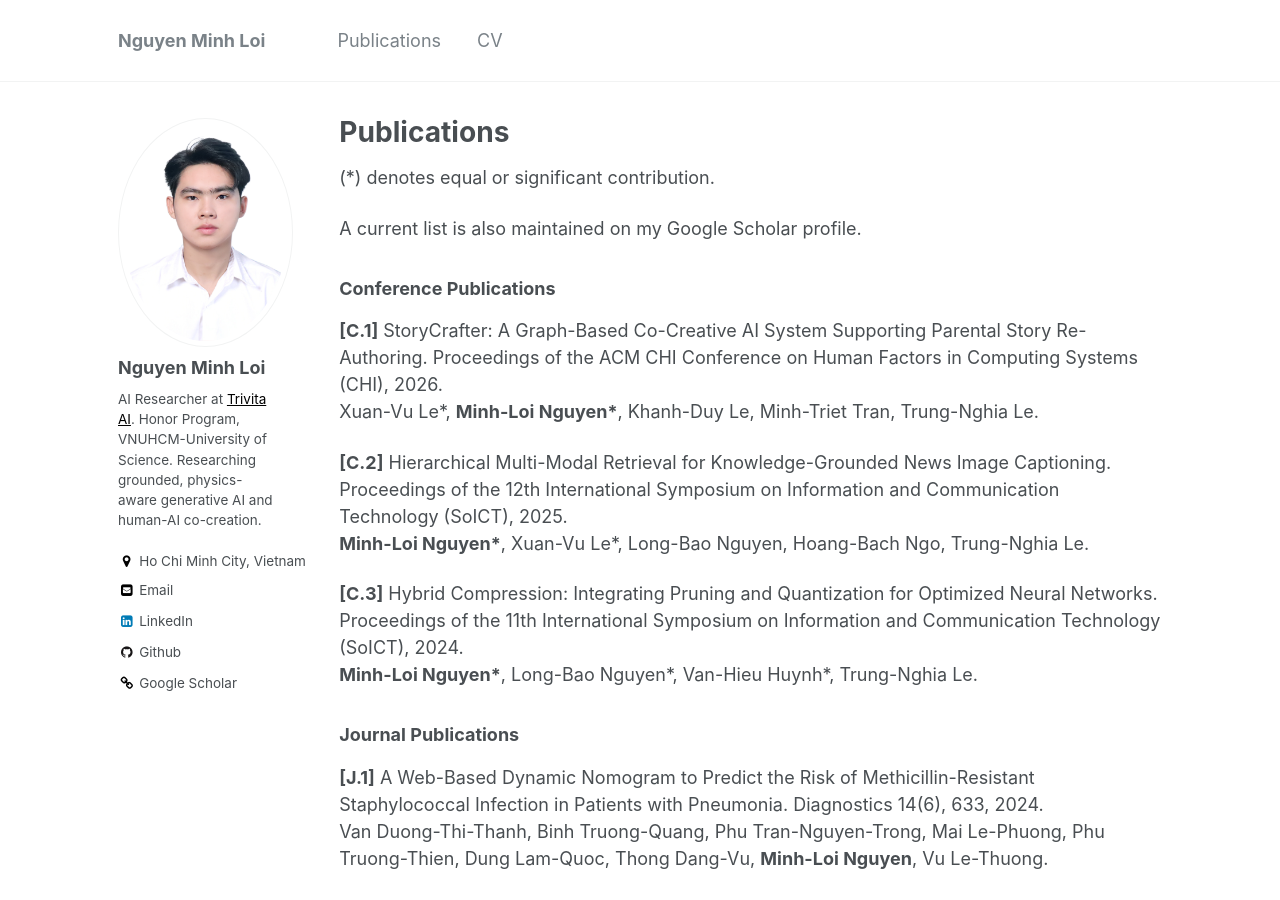
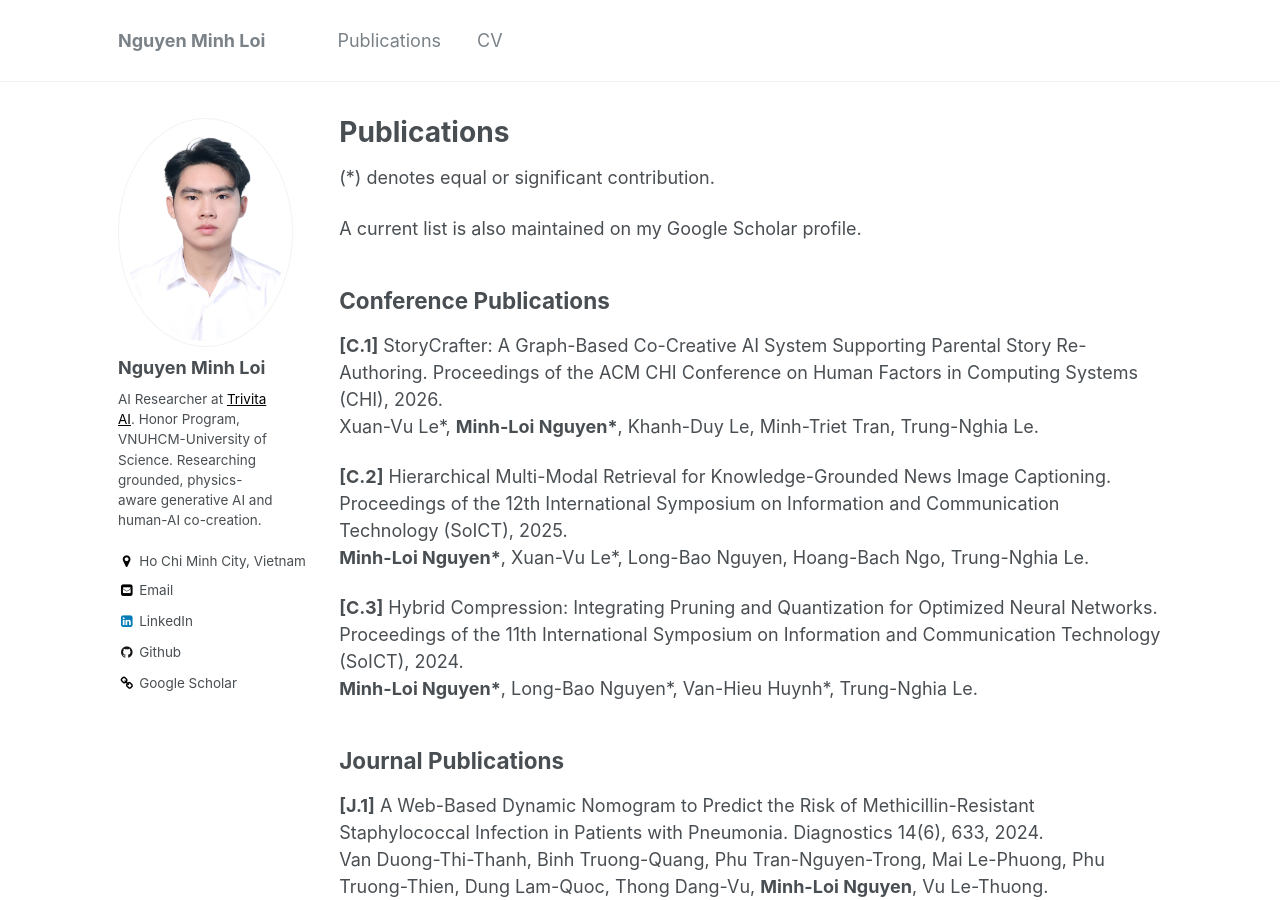
Before and after one commit to mf0212/mf0212.github.io, a Jekyll site: the page built from _pages/publications.md, in a window 1280 px wide and 900 px high. Built offline with Jekyll 4.4.1, drawn with Linux system fonts in a browser that asks for light colours.

```diff
--- a/_pages/publications.md
+++ b/_pages/publications.md
@@ -11,7 +11,7 @@ author_profile: true
 
 A current list is also maintained on my [Google Scholar](https://scholar.google.com/citations?user=f_btpZwAAAAJ&hl=en) profile.
 
-### Conference Publications
+## Conference Publications
 
 **[C.1]** [StoryCrafter: A Graph-Based Co-Creative AI System Supporting Parental Story Re-Authoring](https://doi.org/10.1145/3772363.3798778). Proceedings of the ACM CHI Conference on Human Factors in Computing Systems (CHI), 2026.
 Xuan-Vu Le\*, **Minh-Loi Nguyen\***, Khanh-Duy Le, Minh-Triet Tran, Trung-Nghia Le.
@@ -22,12 +22,12 @@ Xuan-Vu Le\*, **Minh-Loi Nguyen\***, Khanh-Duy Le, Minh-Triet Tran, Trung-Nghia
 **[C.3]** [Hybrid Compression: Integrating Pruning and Quantization for Optimized Neural Networks](https://doi.org/10.1007/978-981-96-4282-3_5). Proceedings of the 11th International Symposium on Information and Communication Technology (SoICT), 2024.
 **Minh-Loi Nguyen\***, Long-Bao Nguyen\*, Van-Hieu Huynh\*, Trung-Nghia Le.
 
-### Journal Publications
+## Journal Publications
 
 **[J.1]** [A Web-Based Dynamic Nomogram to Predict the Risk of Methicillin-Resistant Staphylococcal Infection in Patients with Pneumonia](https://doi.org/10.3390/diagnostics14060633). Diagnostics 14(6), 633, 2024.
 Van Duong-Thi-Thanh, Binh Truong-Quang, Phu Tran-Nguyen-Trong, Mai Le-Phuong, Phu Truong-Thien, Dung Lam-Quoc, Thong Dang-Vu, **Minh-Loi Nguyen**, Vu Le-Thuong.
 
-### Conference Submissions
+## Conference Submissions
 
 **[CS.1]** GraphStory: Collaborative Story Writing through Event-Based Narrative Editing. Under review at ACM UIST, 2026.
 **Minh-Loi Nguyen\***, Xuan-Vu Le\*, Khanh-Duy Le, Minh-Triet Tran, Trung-Nghia Le.
@@ -35,7 +35,7 @@ Van Duong-Thi-Thanh, Binh Truong-Quang, Phu Tran-Nguyen-Trong, Mai Le-Phuong, Ph
 **[CS.2]** Physics-Aware Video Generation via Agentic Planning and Graph-Guided Optimization. Under review at ECCV, 2026.
 **Minh-Loi Nguyen\***, Xuan-Vu Le\*, Thanh-Toan Do, Tam V. Nguyen, Minh-Triet Tran, Trung-Nghia Le.
 
-### Journal Submissions
+## Journal Submissions
 
 **[JS.1]** [TaleForge: Interactive Multimodal System for Personalized Story Creation](https://arxiv.org/abs/2506.21832). Under review at IEEE Transactions on Human-Machine Systems (THMS).
 **Minh-Loi Nguyen\***, Quang-Khai Le\*, Tam V. Nguyen, Minh-Triet Tran, Trung-Nghia Le.
```
Also changed, not shown: _pages/about.md (+1 -7 lines).
